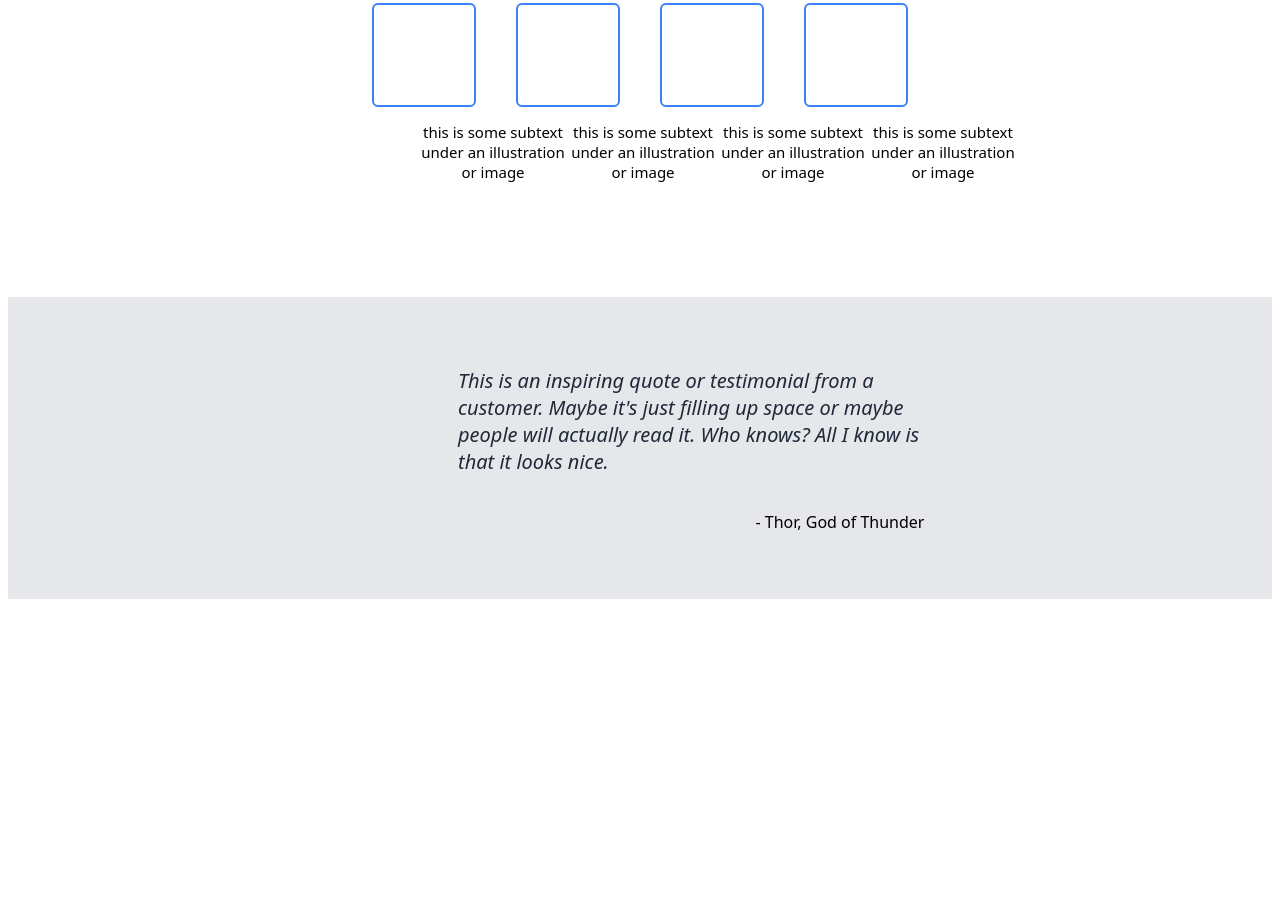
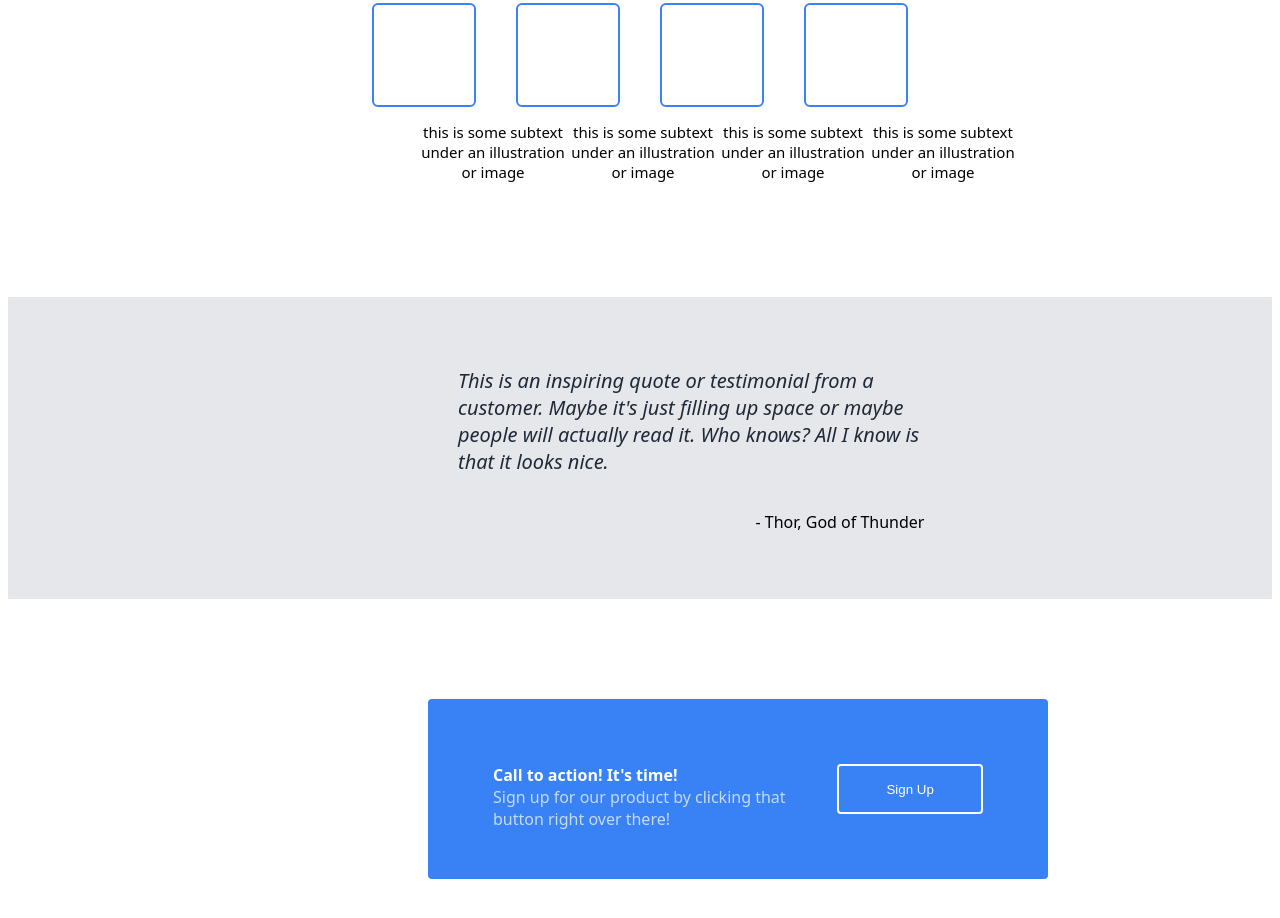
Before and after one commit to NjieB/Landing-Page, a plain HTML site: page index.html in a window 1280 px wide. Shown: the part 684-1602 px from the top of the page. Before the commit the page ends 1291 px from the top, so only its background shows below. Drawn offline with Linux system fonts and the light colour scheme.

Commit message:
bottom sign up button with text complete

```diff
--- a/index.html
+++ b/index.html
@@ -45,6 +45,14 @@
                  <p class="quote">This is an inspiring quote or testimonial from a customer. Maybe it's just filling up space or maybe people will actually read it. Who knows? All I know is that it looks nice.</p>
                  <p class="thor">- Thor, God of Thunder</p>
                 </div>
+                <div class="bottom">
+                  <div class="text">
+                  <p class="call"> Call to action! It's time!</p>
+                  <p class="signup">Sign up for our product by clicking that button right over there!</p>
+                  </div>
+                  <button class="button-two"> Sign Up </button>
+                </div>
+
         </body>
     </head>
 </html>
--- a/style.css
+++ b/style.css
@@ -65,7 +65,7 @@ border-radius: 4px;
 }
 .grey-text {
     font-size: 18px;
-    color: #e5e7eb;
+    color: #b8b9b9;
 
 
 }
@@ -140,3 +140,50 @@ justify-content: center;
 margin-left: 400px;
 
 }
+
+.bottom {
+display: flex;
+justify-content: center;
+background-color:#3882F6;
+width: 500px;
+padding: 60px;
+margin: 100px;
+margin-left: 420px;
+height: 60px;
+border-radius: 4px;
+}
+
+.text {
+display: flex;
+flex-direction: column;
+margin: 5px;
+}
+.call {
+font-weight: 700;
+color: white;
+margin: 0px;
+padding: 0px;
+border: 0px;
+}
+.signup {
+    color: rgba(255, 255, 255, 0.71);
+    margin: 0px;
+    padding: 0px;
+    border: 0px;
+    font-size: 12;
+
+}
+
+.button-two {
+display: flex;
+border-radius: 4px;
+color: white;
+background-color: #3882F6;
+border-color: white;
+width : 200px;
+height: 50px;
+justify-content: center;
+align-items: center;
+border-style: solid;
+margin: 5px;
+}
```
